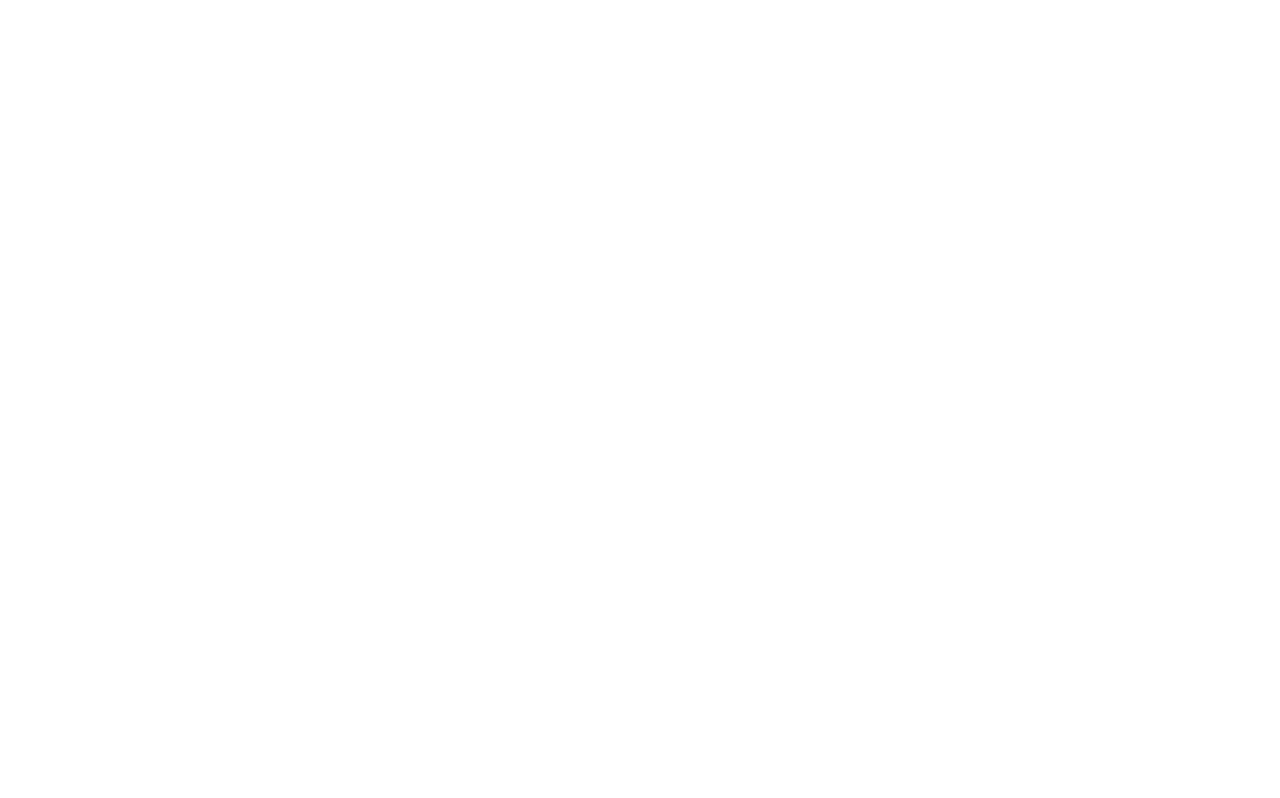
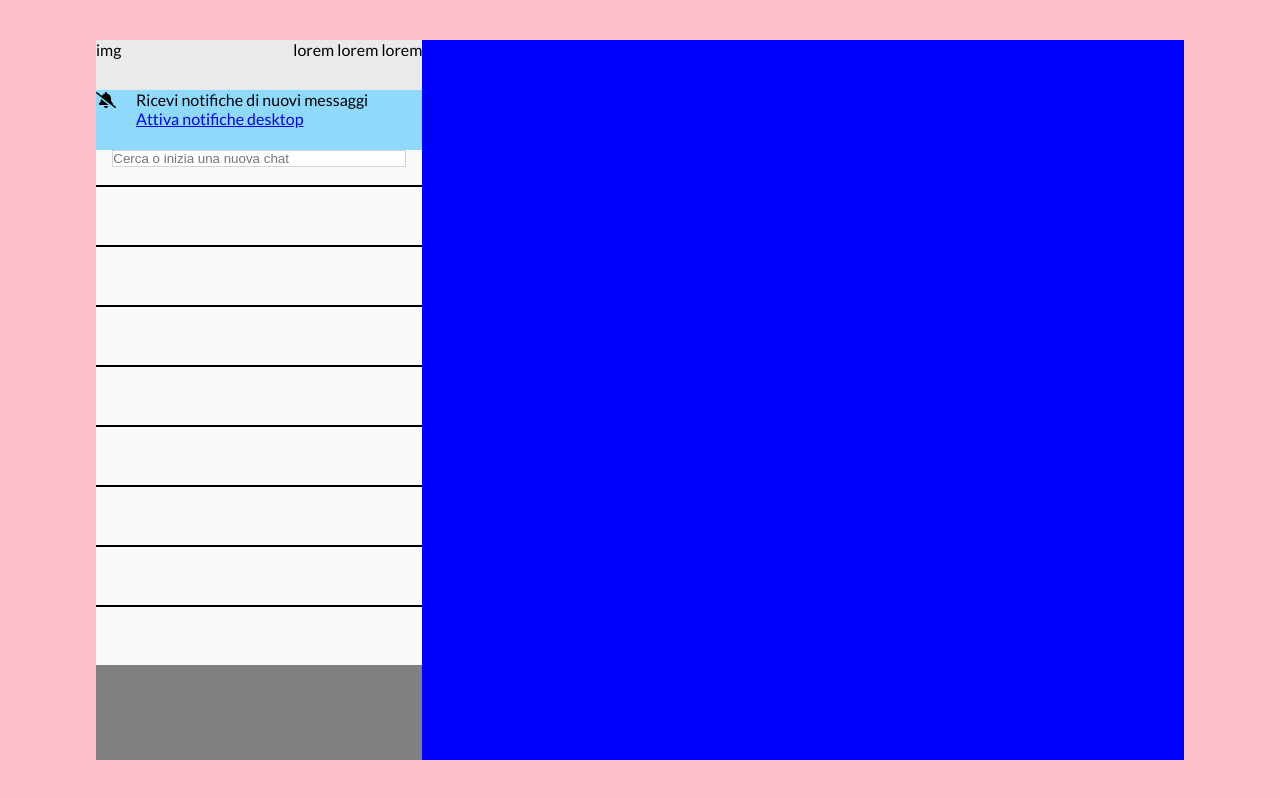
Before and after one commit to antoniozacca/html-css-boolzapp, a plain HTML site: page index.html in a window 1280 px wide. Drawn offline with Linux system fonts and the light colour scheme.

Commit message:
desktop first

```diff
--- a/css/style.css
+++ b/css/style.css
@@ -0,0 +1,74 @@
+*{
+    margin: 0;
+    padding: 0;
+    box-sizing: border-box;
+}
+body{
+    font-family: "Lato", sans-serif;
+    height: 100vh;
+    background-color: pink;
+    display: flex;
+
+}
+
+/* container */
+.container{
+    height: 90%;
+    width: 85%;
+    margin: auto;
+    background-color: blue;
+}
+/* fine container */
+
+/* row */
+.row-left{
+    height: 100%;
+    width: 30%;
+    background-color: gray;
+}
+/* fine row */
+
+/* card */
+.card-1{
+    display: flex;
+    justify-content: space-between;
+}
+.card-2{
+    display: flex;
+}
+.card-4{
+    height: 60px;
+    background-color: #FAFAFA;
+}
+/* fine card */
+
+/* col */
+.col-30-1{
+    height: 50px;
+    background-color: #EAEAEA;
+}
+.col-30-2{
+    height: 60px;
+    background-color: #8FDAFCff;
+}
+.col-30-3{
+    height: 35px;
+    background-color: #FAFAFA;
+}
+/* fine col */
+
+/* content */
+.content-3{
+    padding-right: 20px;
+}
+.content-6{
+    border: 1px solid black;
+}
+
+/* fine content */
+ .content-5 input{
+    display: flex;
+    width: 90%;
+    margin: auto;
+    border: 1px solid lightgrey;
+}
--- a/index.html
+++ b/index.html
@@ -5,8 +5,74 @@
     <meta name="viewport" content="width=device-width, initial-scale=1.0">
     <title>Boolzapp Layout</title>
     <link rel="stylesheet" href="./css/style.css">
+    <link rel="stylesheet" href="https://cdnjs.cloudflare.com/ajax/libs/font-awesome/6.5.2/css/all.min.css" integrity="sha512-SnH5WK+bZxgPHs44uWIX+LLJAJ9/2PkPKZ5QiAj6Ta86w+fsb2TkcmfRyVX3pBnMFcV7oQPJkl9QevSCWr3W6A==" crossorigin="anonymous" referrerpolicy="no-referrer" />
+    <link rel="preconnect" href="https://fonts.googleapis.com">
+    <link rel="preconnect" href="https://fonts.gstatic.com" crossorigin>
+    <link href="https://fonts.googleapis.com/css2?family=Lato:ital,wght@0,100;0,300;0,400;0,700;0,900;1,100;1,300;1,400;1,700;1,900&display=swap" rel="stylesheet">
 </head>
 <body>
+    <div class="container">
+        <div class="row-left">
+            <div class="col-30-1">
+                <div class="card-1">
+
+                    <div class="content-1">
+                        img
+                    </div>
+                    <div class="content-2">
+                        <span>lorem</span>
+                        <span>lorem</span>
+                        <span>lorem</span>
+                    </div>
+                </div>
+            </div>
+            <div class="col-30-2">
+                <div class="card-2">
+                    <div class="content-3">
+                        <span class="fas fa-bell-slash"></span>
+                    </div>
+                    <div class="content-4">
+                        <p>Ricevi notifiche di nuovi messaggi</p>
+                        <a href="#">Attiva notifiche desktop</a>
+                    </div>
+                </div>
+            </div>
+            <div class="col-30-3">
+                <div class="card-3">
+                    <div class="content-5">
+                        <input type="text" placeholder="Cerca o inizia una nuova chat">
+                    </div>
+                </div>
+            </div>
+            <div class="col-30-4">
+                <div class="card-4">
+                    <div class="content-6"></div>
+                </div>
+                <div class="card-4">
+                    <div class="content-6"></div>
+                </div>
+                <div class="card-4">
+                    <div class="content-6"></div>
+                </div>
+                <div class="card-4">
+                    <div class="content-6"></div>
+                </div>
+                <div class="card-4">
+                    <div class="content-6"></div>
+                </div>
+                <div class="card-4">
+                    <div class="content-6"></div>
+                </div>
+                <div class="card-4">
+                    <div class="content-6"></div>
+                </div>
+                <div class="card-4">
+                    <div class="content-6"></div>
+                </div>
+            </div>
+        </div>
+        <div class="row-right"></div>
+    </div>
 
 </body>
 </html>
```
